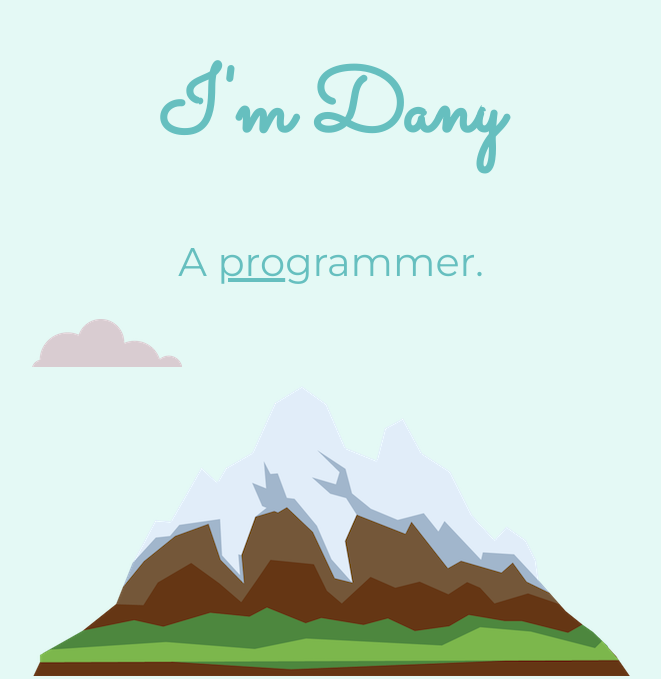
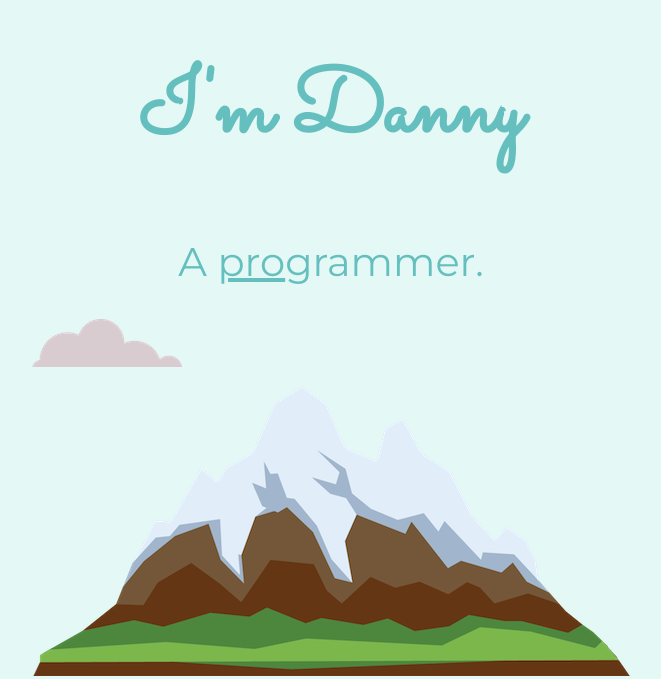
Before and after one commit to dan77272/simple-resume-website, a plain HTML site: page index.html in a window 1280 px wide. Shown: the part 126-805 px from the top of the page, without its empty margins (309-970 px from the left). Drawn offline with Linux system fonts and the light colour scheme.

Commit message:
Update index.html

```diff
--- a/index.html
+++ b/index.html
@@ -12,7 +12,7 @@
 <body>
     <div class="top-container">
         <img class="top-cloud" src="css-images/cloud.png" alt="cloud-img">
-        <h1>I'm Dany</h1>
+        <h1>I'm Danny</h1>
         <h2>A <span><u>pro</u></span>grammer.</h2>
         <img class="bottom-cloud" src="css-images/cloud.png" alt="cloud-img">
         <img src="css-images/mountain.png" alt="mountain-img">
```
